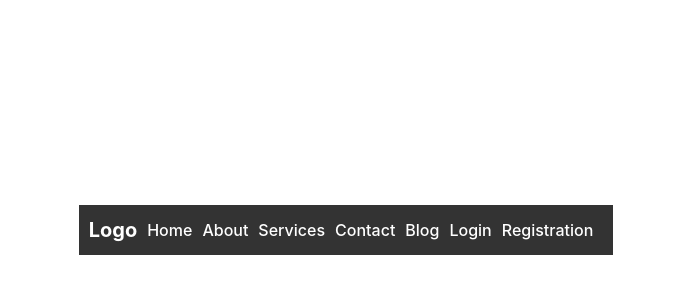
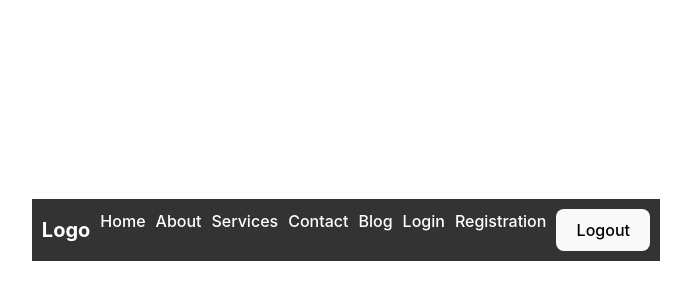
Before and after one commit to sobujhasan1000/end-game-army, a React (Vite) app: page / in a window 1280 px wide. Shown: the part 170-470 px from the top of the page, without its empty margins (294-985 px from the left). Built offline with nearby package versions, Linux system fonts and the light colour scheme.

Commit message:
app.jsx logout button added

```diff
--- a/src/App.jsx
+++ b/src/App.jsx
@@ -27,6 +27,7 @@ function App() {
           <a className="navbar-link" href="#">
             Registration
           </a>
+          <button className="btn">Logout</button>
         </div>
       </nav>
     </>
```
